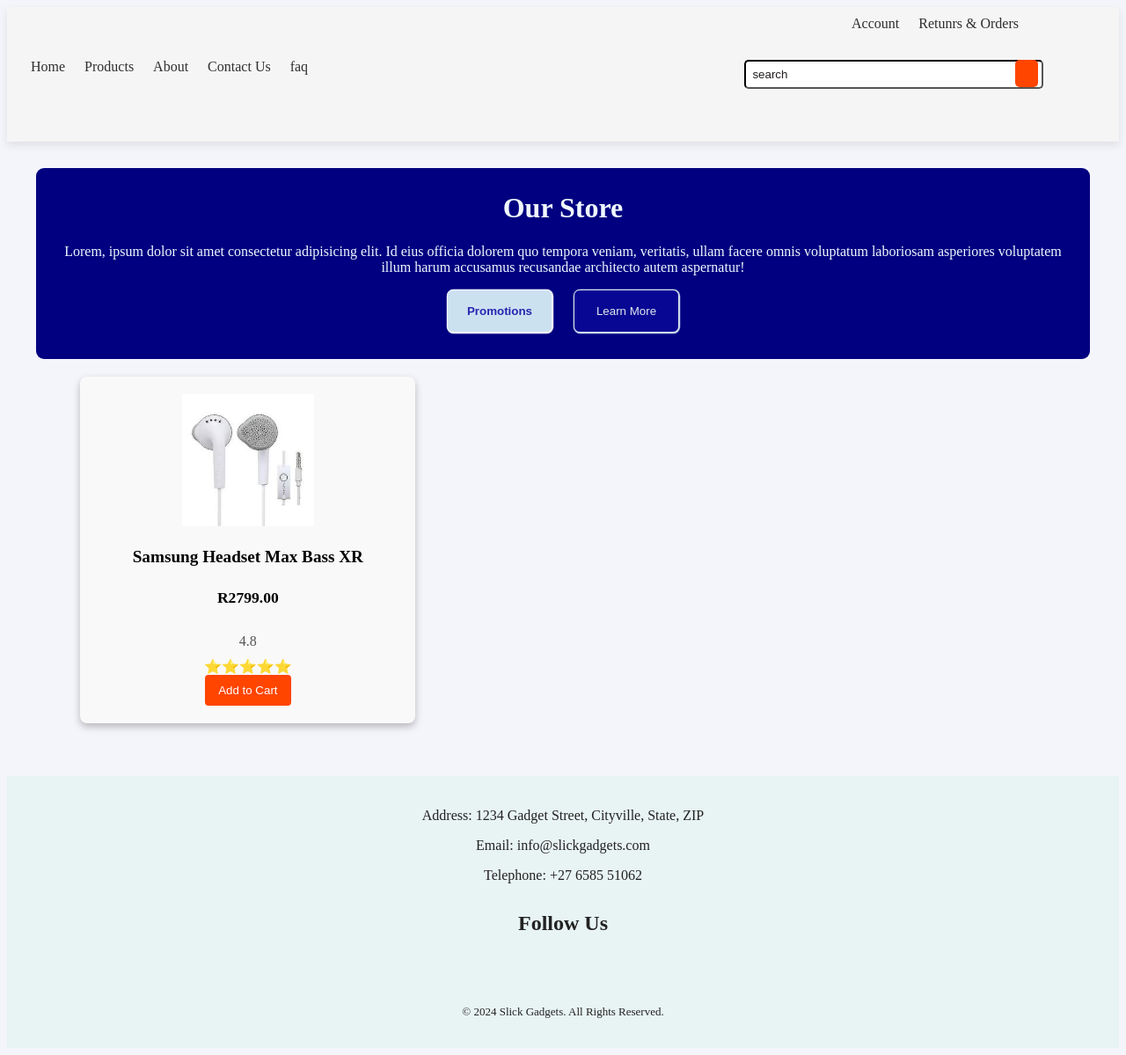
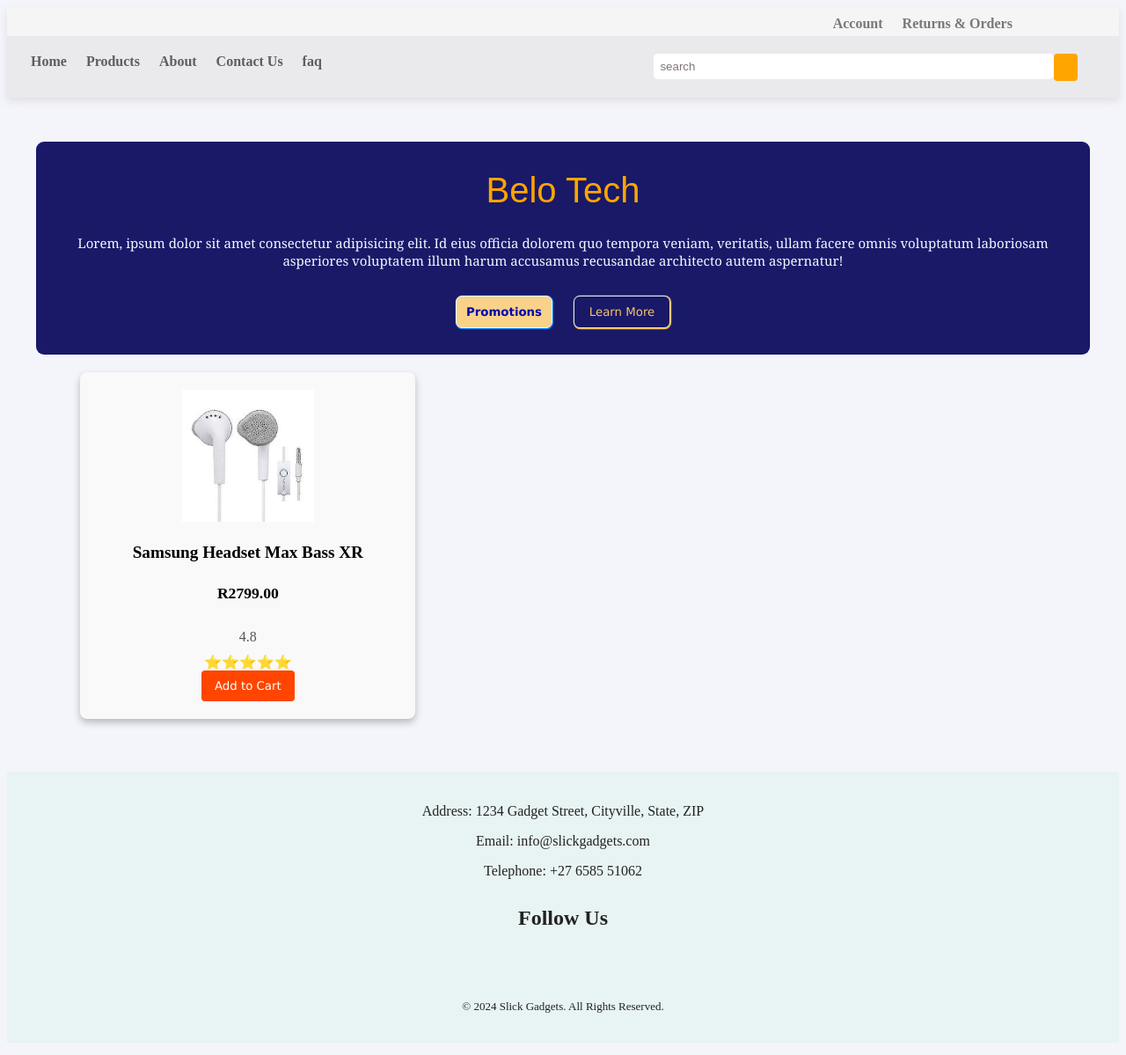
Before and after one commit to KayDrew/gadget-store, a Node server app: page / in a window 1280 px wide. Shown: the whole page at 88% size. After the commit the page ends 1151 px from the top, so only its background shows below. Run offline with Node 20, Linux system fonts and the light colour scheme; some libraries are stand-ins or nearby versions; some web fonts are replaced.

Commit message:
changed colour scheme

```diff
--- a/public/css/style.css
+++ b/public/css/style.css
@@ -1,10 +1,9 @@
-
 
 
 #searchBtn{
-background-color: orangered;
+background-color: orange;
 border-left: none;
-border-radius: 5px;
+border-radius: 4px;
 height: 31px;
 max-width: 80%;
 border: none;
@@ -18,19 +17,18 @@
 
 #searchField{
     position: relative;
-    border-color: #555;
+    border:none;
     border-radius: 5px;
     width: 90%;
     padding: 7px;
-    margin-right: -32px;
-    margin-bottom: 10px;
+    margin-left: -23px;
+    margin-bottom: 30px;
 }
 
 .search{
     width: 100%;
     margin-left: 30px;
-    margin-bottom: 50px;
-    margin-top: 20px;
+
 
 }
 
@@ -69,7 +67,7 @@
 
 
 .top-menu a{
-color: rgb(96, 93, 93);
+color: rgb(135, 37, 37);
 margin-left: 10px;
 font-size: large;
 font-family: 'Franklin Gothic Medium', 'Arial Narrow', Arial, sans-serif;
@@ -95,6 +93,8 @@
     box-shadow: 0 4px 8px rgba(164, 163, 163, 0.25);
     width: 100%;
     padding-top: 10px;
+    display: grid;
+
 
 }
 
@@ -110,11 +110,7 @@
     margin: 0;
 }
 
-nav ul li a {
-    color:rgb(58, 55, 55);
-    font-weight: bold;
 
-}
 nav ul li a:hover {
     color: rgb(23, 22, 22);
 }
@@ -288,7 +284,7 @@
         }
 
         ::placeholder{
-            color: #221e1e;
+            color: #817676;
         }
 
         .instock{
@@ -354,6 +350,8 @@
 padding: 9px;
 }
 
+
+
 .navIcons{
     float: right;
     padding-right: 10px;
@@ -365,7 +363,8 @@
 .navIcons a{
     margin-left: 18px;
     font-size: 20px;
-    color: rgb(47, 47, 47);
+    color: rgb(120, 120, 122);
+    font-weight:bold;
 
 }
 
@@ -376,13 +375,11 @@
 
 .dropdownContent a{
     display: block;
-    color: rgb(47, 47, 47);
+    color: rgb(24, 23, 23);
     margin-bottom: 10px;
   }
 
-   a:visited{
-    color: navy;
-  }
+
 
   a:hover{
     background-color: rgb(63, 62, 59);
@@ -413,23 +410,22 @@
         z-index:unset;
         background-color: unset;
         box-shadow: unset;
-        padding-top: 49px;
-
+        padding-top: 20px;
+       padding-bottom: -20px;
     }
 
     .dropdownContent a{
         display: inline-block;
-        color: rgb(47, 47, 47);
+        color: rgb(94, 94, 95);
         margin-bottom: 0px;
         margin-left: 18px;
+        font-weight: bold;
       }
 
   .search{
     width: 80%;
-    margin-left: 78%;
-    padding-top: 30px;
-
-
+    margin-left: 20%;
+    margin-top: 20px;
 }
 
 #hide{
@@ -440,7 +436,31 @@
     display: grid;
     grid-template-columns: 1fr 1fr;
 
+
 }
+
+#introBtn1, #introBtn2{
+    width: 80px;
+    padding: 14px;
+}
+
+#intro p{
+    font-family:Georgia, 'Times New Roman', Times, serif;
+    font-size:17px;
+    margin-bottom:20px;
+}
+
+
+#intro h1{
+    font-size:40px;
+}
+
+header{
+    max-height: 100px;
+    margin-bottom: 50px;
+}
+
+
 
 }
 
@@ -461,25 +481,50 @@
 }
 
 #introBtn1{
-    background-color: rgb(204, 225, 240);
-    color: rgb(37, 37, 176);
-    padding: 16px;
-    width: 120px;
+    background-color: rgb(249, 210, 138);
+    color: rgb(5, 5, 168);
+    padding: 10px;
+    width: 110px;
     border: none;
     border-radius: 7px;
     border: 1px solid rgb(247, 247, 255);
-    font-weight: bold;
-    box-shadow: 0.5px 0.5px 0.7px 0.7px rgb(243, 243, 244);
+    font-weight: bolder;
+    box-shadow: 0.5px 0.5px 0.7px 0.7px rgb(0, 128, 255);
     margin-right: 20px;
 }
 
 
 #introBtn2{
-    background-color:rgb(7, 7, 148);
-    color: rgb(225, 232, 237);
-    padding: 16px;
-    width: 120px;
+    background-color:rgb(25, 25, 104);
+    color: rgb(246, 197, 105);
+    padding: 10px;
+    width: 110px;
     border: 1px solid rgb(225, 232, 237);
     border-radius: 7px;
-    box-shadow: 0.5px 0.5px 0.7px 0.7px rgb(192, 219, 238);
+    box-shadow: 0.5px 0.5px 0.7px 0.7px rgb(255, 189, 65);
 }
+
+
+button{
+    font-family: 'Lucida Sans', 'Lucida Sans Regular', 'Lucida Grande', 'Lucida Sans Unicode', Geneva, Verdana, sans-serif;
+}
+
+
+#intro h1{
+    font-family:sans-serif;
+    font-weight:lighter;
+    color: orange;
+}
+
+#intro p{
+    font-family:Georgia, 'Times New Roman', Times, serif;
+    font-weight:0.5px;
+    font-size:15px;
+    margin-bottom:30px
+}
+
+.splitNav{
+      background-color: rgb(234, 234, 236);
+    max-height:70px ;
+
+}
--- a/views/index.handlebars
+++ b/views/index.handlebars
@@ -4,8 +4,8 @@
     </head>
 
 <body style="background-color: rgb(244, 244, 251);">
-    <div id="intro" style="background-color: navy; color:aliceblue">
-        <h1>Our Store</h1>
+    <div id="intro" style="background-color: rgb(25, 25, 104); color:aliceblue">
+        <h1>Belo Tech</h1>
         <p>Lorem, ipsum dolor sit amet consectetur adipisicing elit. Id eius officia dolorem quo tempora veniam, veritatis,
             ullam facere omnis voluptatum laboriosam asperiores
              voluptatem illum harum accusamus recusandae architecto autem aspernatur!</p>
--- a/views/layouts/main.handlebars
+++ b/views/layouts/main.handlebars
@@ -8,17 +8,13 @@
        <script src="./js/fonts.min.js"></script>
 </head>
 <body>
-
 <header>
-  <nav style="background-color: rgb(193, 200, 200);">
-
-
+  <nav>
     <div class="navIcons">
         <div class="extraLinks">
       <a href="account" target="_blank" style="font-size: medium;">Account</a>
-      <a href="history" target="_blank" style="font-size: medium;">Retunrs & Orders</a>
+      <a href="history" target="_blank" style="font-size: medium;">Returns & Orders</a>
     </div>
-
     <div>
       <a href="account" target="_blank" ><i class="fa fa-user" id="userIcon"></i></a>
     <a href="cart" target="_blank"><i class="fa fa-shopping-cart"></i></a>
```
